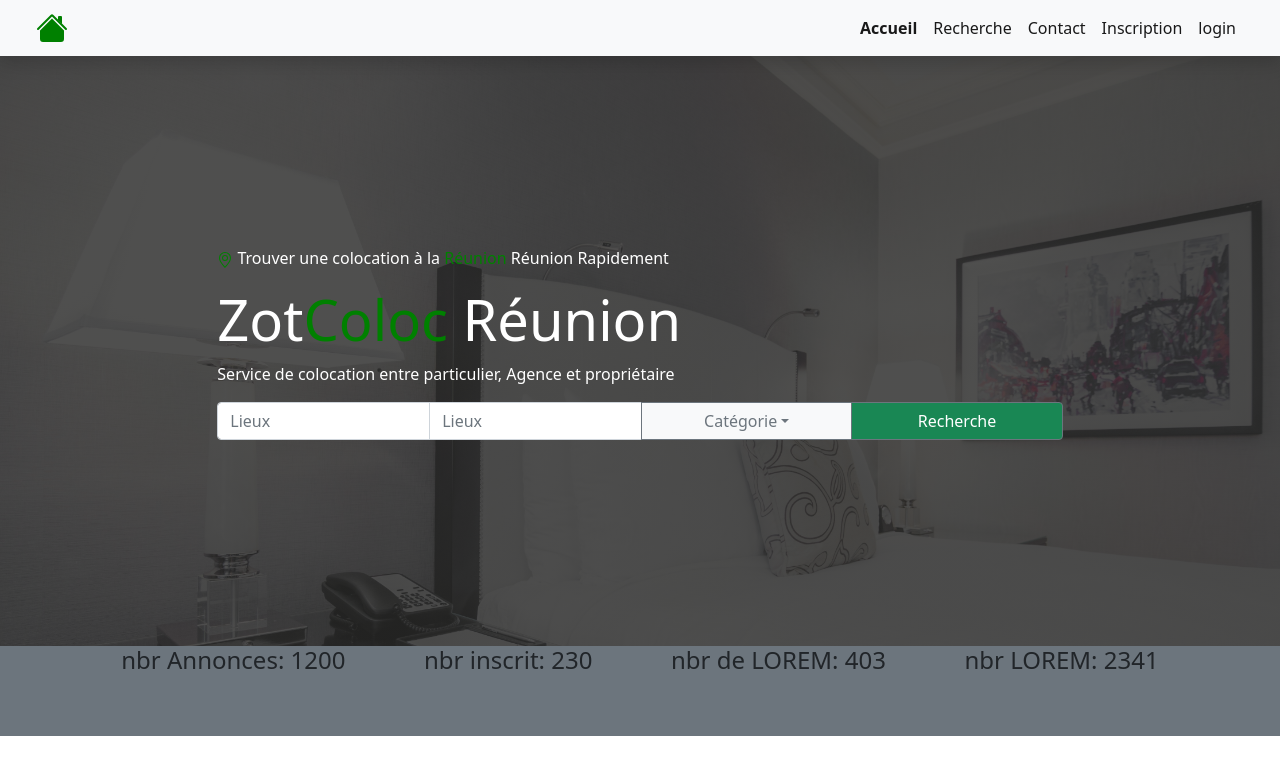
After one commit to nmd974/zotcoloc, a PHP site: page /ressources/maquette/mainwithbootstrap.html in a window 1280 px wide. The commit adds this page. Shown: the top 775 px of the page. Run offline with PHP 8.4, Linux system fonts and the light colour scheme.

Commit message:
ortotype main en cours

```diff
--- a/ressources/maquette/form.create.html
+++ b/ressources/maquette/form.create.html
@@ -7,6 +7,7 @@
   <!-- CSS only -->
   <link href="https://cdn.jsdelivr.net/npm/bootstrap@5.0.0-beta1/dist/css/bootstrap.min.css" rel="stylesheet"
     integrity="sha384-giJF6kkoqNQ00vy+HMDP7azOuL0xtbfIcaT9wjKHr8RbDVddVHyTfAAsrekwKmP1" crossorigin="anonymous">
+    <link rel="stylesheet" href="style/style.css">
   <title>formulaire de creation</title>
 </head>
 
--- /dev/null
+++ b/ressources/maquette/mainwithbootstrap.html
@@ -0,0 +1,128 @@
+<!DOCTYPE html>
+<html lang="en">
+
+<head>
+    <meta charset="UTF-8">
+    <meta name="viewport" content="width=device-width, initial-scale=1.0">
+    <link href="https://cdn.jsdelivr.net/npm/bootstrap@5.0.0-beta1/dist/css/bootstrap.min.css" rel="stylesheet"
+        integrity="sha384-giJF6kkoqNQ00vy+HMDP7azOuL0xtbfIcaT9wjKHr8RbDVddVHyTfAAsrekwKmP1" crossorigin="anonymous">
+    <link rel="stylesheet" href="style/style.css">
+    <title>ZotColoc 974</title>
+</head>
+
+<body>
+    <header>
+        <nav class="navbar navbar-expand-md navbar-light bg-light shadow sticky-top">
+            <div class="container-fluid">
+                <svg xmlns="http://www.w3.org/2000/svg" width="32" height="32" fill="currentColor"
+                    class="bi bi-house-fill ms-4 text-green" viewBox="0 0 16 16">
+                    <path fill-rule="evenodd"
+                        d="M8 3.293l6 6V13.5a1.5 1.5 0 0 1-1.5 1.5h-9A1.5 1.5 0 0 1 2 13.5V9.293l6-6zm5-.793V6l-2-2V2.5a.5.5 0 0 1 .5-.5h1a.5.5 0 0 1 .5.5z" />
+                    <path fill-rule="evenodd"
+                        d="M7.293 1.5a1 1 0 0 1 1.414 0l6.647 6.646a.5.5 0 0 1-.708.708L8 2.207 1.354 8.854a.5.5 0 1 1-.708-.708L7.293 1.5z" />
+                </svg>
+                <div>
+                    <button class="navbar-toggler" type="button" data-bs-toggle="collapse"
+                        data-bs-target="#navbarNavDropdown" aria-controls="navbarNavDropdown" aria-expanded="false"
+                        aria-label="Toggle navigation">
+                        <span class="navbar-toggler-icon"></span>
+                    </button>
+                    <div class="collapse navbar-collapse me-4" id="navbarNavDropdown">
+                        <ul class="navbar-nav">
+                            <li class="nav-item">
+                                <a class="nav-link active fw-bold" aria-current="page" href="#">Accueil</a>
+                            </li>
+                            <li class="nav-item">
+                                <a class="nav-link active" aria-current="page" href="#">Recherche</a>
+                            </li>
+                            <li class="nav-item">
+                                <a class="nav-link active" aria-current="page" href="#">Contact</a>
+                            </li>
+                            <li class="nav-item">
+                                <a class="nav-link active" aria-current="page" href="#">Inscription</a>
+                            </li>
+                            <li class="nav-item">
+                                <a class="nav-link active" aria-current="page" href="#">login</a>
+                            </li>
+
+
+                        </ul>
+                    </div>
+                </div>
+            </div>
+        </nav>
+
+
+    </header>
+    <section class="main">
+        <div class="row align-items-center h-100">
+            <div class="offset-2 col-8 ">
+                <div>
+                    <p class="text-white"><svg xmlns="http://www.w3.org/2000/svg" width="16" height="16" fill="currentColor" class="bi bi-geo-alt text-green" viewBox="0 0 16 16">
+                        <path d="M12.166 8.94c-.524 1.062-1.234 2.12-1.96 3.07A31.493 31.493 0 0 1 8 14.58a31.481 31.481 0 0 1-2.206-2.57c-.726-.95-1.436-2.008-1.96-3.07C3.304 7.867 3 6.862 3 6a5 5 0 0 1 10 0c0 .862-.305 1.867-.834 2.94zM8 16s6-5.686 6-10A6 6 0 0 0 2 6c0 4.314 6 10 6 10z"/>
+                        <path d="M8 8a2 2 0 1 1 0-4 2 2 0 0 1 0 4zm0 1a3 3 0 1 0 0-6 3 3 0 0 0 0 6z"/>
+                      </svg> Trouver une colocation à la <span class="text-green">Réunion</span> Réunion
+                        Rapidement</p>
+                    <h1 class="display-4 text-white">Zot<span class="text-green">Coloc</span> Réunion</h1>
+                    <p class="text-white">Service de colocation entre particulier, Agence et propriétaire</p>
+                    <div class="input-group mb-3">
+                        <input type="text" class="form-control w-25" placeholder="Lieux" aria-label="location"
+                            aria-describedby="button-addon2">
+                        <input type="text" class="form-control w-25" placeholder="Lieux" aria-label="location"
+                            aria-describedby="button-addon2">
+                            <button class="btn btn-outline-secondary dropdown-toggle bg-light w-25" type="button" data-bs-toggle="dropdown" aria-expanded="false">Catégorie</button>
+                            <ul class="dropdown-menu">
+                              <li><a class="dropdown-item" href="#">Appartement</a></li>
+                              <li><a class="dropdown-item" href="#">Maison</a></li>
+                              <li><a class="dropdown-item" href="#">Villa</a></li>
+
+                            </ul>
+                        <button class="btn btn-outline-secondary w-25 bg-success text-white" type="button" id="button-addon2">Recherche</button>
+                    </div>
+                </div>
+
+            </div>
+
+        </div>
+
+
+    </section>
+    <!-- Statistique-->
+  <section class="bg-secondary number-stat">
+    <div class="container text-center">
+      <div class="row">
+        <div class="d-flex justify-content-around">
+        <div class="">
+          <!-- <div class="icon"><i class="icon-antique-pavilion"></i></div> -->
+          <h4 class="">nbr Annonces: 1200</h4>
+        </div>
+
+        <div class="">
+          <!-- <div class="icon"><i class="icon-calendar"></i></div> -->
+          <h4 class="">nbr inscrit: 230</h4>
+        </div>
+
+        <div class="">
+          <!-- <div class="icon"><i class="icon-gallery"></i></div> -->
+          <h4 class="">nbr de LOREM: 403</h4>
+        </div>
+
+        <div class="">
+          <!-- <div class="icon"><i class="icon-list"></i></div> -->
+          <h4 class="">nbr LOREM: 2341</h4>
+        </div>
+    </div>
+
+      </div>
+    </div>
+  </section>
+
+
+
+    <!-- JavaScript Bundle with Popper -->
+    <script src="https://cdn.jsdelivr.net/npm/bootstrap@5.0.0-beta1/dist/js/bootstrap.bundle.min.js"
+        integrity="sha384-ygbV9kiqUc6oa4msXn9868pTtWMgiQaeYH7/t7LECLbyPA2x65Kgf80OJFdroafW"
+        crossorigin="anonymous"></script>
+</body>
+
+</html>
--- a/ressources/maquette/style/style.css
+++ b/ressources/maquette/style/style.css
@@ -1,3 +1,21 @@
+/*main*/
+/*navbar*/
+.active:hover {
+    color: green!important;
+}
+/*main*/
+.main{
+    background: linear-gradient(to bottom, rgba(39, 39, 38, 0.8) 0%, rgba(39, 39, 38, 0.8) 100%), url("../images/hotel-room-bed.jpg") no-repeat;
+    background-size: 100%;
+    height: 590px;
+}
+.text-green{
+    color: green!important;
+}
+.number-stat{
+    height: 90px
+}
+
 /*card */
 .avatar {
     top: 160px;
@@ -21,3 +39,40 @@
 /* .carousel-relative{
     position: relative;
 } */
+/*search bootstrap*/
+
+
+
+/*//////map + liste////*/
+.search-bar{
+    height: 40px;
+    width: 650px;
+
+}
+#btn-send{
+    width: 100px;
+    height: 35px;
+
+
+}
+.form-search{
+    height: 35px;
+    padding-bottom: 0px!important;
+}
+
+#location-filter {
+    padding-top: 0px;
+    padding-bottom: 0px;
+
+}
+#map{
+    height: 100vh;
+}
+.btn-value {
+    padding-top: 0px!important;
+    padding-bottom: 0px!important;
+   font-size: 1rem!important;
+}
+.btn-green{
+    padding-bottom: 5px!important;
+}
```
Also changed, not shown: ressources/maquette/js/map.js (added, +35 -0 lines), ressources/maquette/listemap.html (+170 -67 lines), ressources/maquette/main.html (+107 -52 lines).
